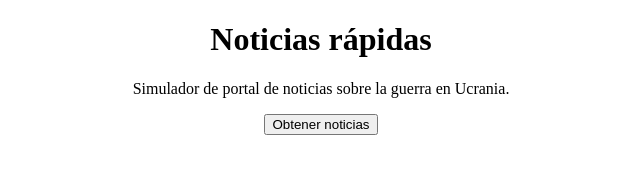
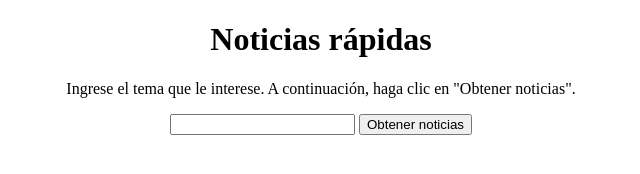
Before and after one commit to josem3748/js-jose.moreno, a plain HTML site: page index.html in a window 1280 px wide. Shown: the whole page, without its empty margins (319-959 px from the left). Drawn offline with Linux system fonts and the light colour scheme.

Commit message:
Aumentando capacidades del simulador

```diff
--- a/index.html
+++ b/index.html
@@ -9,10 +9,16 @@
   <body>
     <h1 style="text-align: center">Noticias rápidas</h1>
     <p style="text-align: center">
-      Simulador de portal de noticias sobre la guerra en Ucrania.
+      Ingrese el tema que le interese. A continuación, haga clic en "Obtener
+      noticias".
     </p>
     <div style="text-align: center">
-      <button onclick="obtenerNoticias()">Obtener noticias</button>
+      <input type="text" id="query" />
+      <input
+        type="button"
+        onclick="obtenerNoticias()"
+        value="Obtener noticias"
+      />
     </div>
     <div id="id01"></div>
     <script src="./js/main.js"></script>
--- a/js/main.js
+++ b/js/main.js
@@ -1,7 +1,16 @@
 function obtenerNoticias() {
   let xmlhttp = new XMLHttpRequest();
+  let consulta = document.getElementById("query").value;
+  consulta = consulta.trim();
+
+  if (consulta == "") {
+    return alert("Por favor ingresa un tema.");
+  }
+
   let url =
-    "https://gnews.io/api/v4/search?q=ukraine&lang=es&max=5&token=be56fa792e1ba8e4fb52a3633eea134f";
+    "https://gnews.io/api/v4/search?q=" +
+    consulta +
+    "&lang=es&max=5&token=be56fa792e1ba8e4fb52a3633eea134f";
 
   xmlhttp.onreadystatechange = function () {
     if (this.readyState == 4 && this.status == 200) {
@@ -13,7 +22,12 @@ function obtenerNoticias() {
   xmlhttp.send();
 
   function myFunction(obj) {
-    let out = "<br><ul>";
+    let out = "";
+    if (obj.articles.length == 0) {
+      out =
+        "<br><p style='text-align: center;'>No se encontraron resultados. Prueba otro tema.</p>";
+    }
+    out += "<br><ul>";
     let i;
     for (i = 0; i < obj.articles.length; i++) {
       out +=
```
